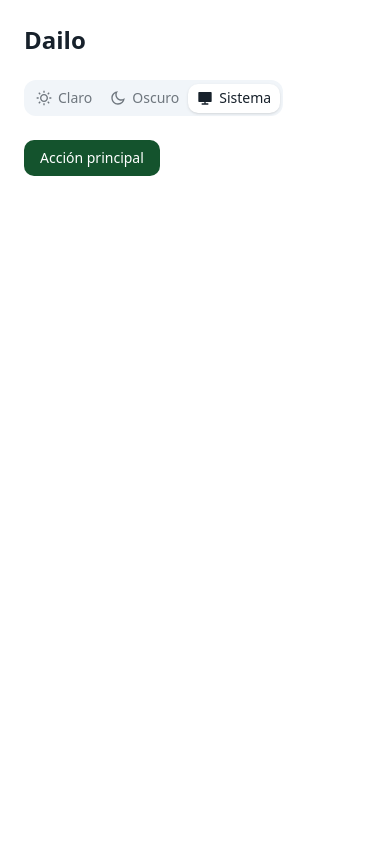
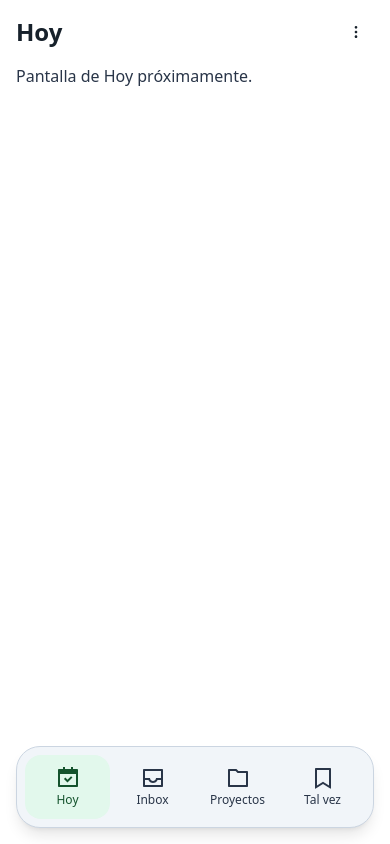
Before and after one commit to LucasNav6/Dailo., a React (Vite) app in the folder apps/frontend/: page /today in a window 390 px wide. Built offline with nearby package versions, Linux system fonts and the light colour scheme.

Commit message:
feat(issue-5): implement responsive app shell (#6)

```diff
--- a/apps/frontend/package.json
+++ b/apps/frontend/package.json
@@ -18,6 +18,7 @@
     "react": "^19.2.0",
     "react-day-picker": "^10.0.2",
     "react-dom": "^19.2.0",
+    "react-router": "^8.5.1",
     "tailwind-merge": "^3.3.0"
   },
   "devDependencies": {
--- a/apps/frontend/src/App.tsx
+++ b/apps/frontend/src/App.tsx
@@ -1,34 +1,21 @@
-import { RiComputerFill, RiComputerLine, RiMoonFill, RiMoonLine, RiSunFill, RiSunLine } from "@remixicon/react";
-import { Button } from "@/components/ui/button";
-import { Tabs, TabsList, TabsTrigger } from "@/components/ui/tabs";
+import { Navigate, Route, Routes } from "react-router";
 import { TooltipProvider } from "@/components/ui/tooltip";
-import { useTheme, type Theme } from "@/lib/theme";
-
-const options = [
-  { value: "light", label: "Claro", Line: RiSunLine, Fill: RiSunFill },
-  { value: "dark", label: "Oscuro", Line: RiMoonLine, Fill: RiMoonFill },
-  { value: "system", label: "Sistema", Line: RiComputerLine, Fill: RiComputerFill },
-] as const;
+import { AppShell } from "@/components/app-shell";
+import { PagePlaceholder } from "@/components/page-placeholder";
+import { allNav } from "@/lib/navigation";
 
 export default function App() {
-  const { theme, setTheme } = useTheme();
-
   return (
     <TooltipProvider>
-      <main className="flex min-h-svh flex-col items-start gap-6 p-6">
-        <h1 className="text-2xl font-semibold">Dailo</h1>
-        <Tabs value={theme} onValueChange={(value) => setTheme(value as Theme)}>
-          <TabsList>
-            {options.map(({ value, label, Line, Fill }) => (
-              <TabsTrigger key={value} value={value}>
-                {theme === value ? <Fill /> : <Line />}
-                {label}
-              </TabsTrigger>
-            ))}
-          </TabsList>
-        </Tabs>
-        <Button>Acción principal</Button>
-      </main>
+      <Routes>
+        <Route element={<AppShell />}>
+          <Route index element={<Navigate to="/today" replace />} />
+          {allNav.map(({ to, label }) => (
+            <Route key={to} path={to} element={<PagePlaceholder description={`Pantalla de ${label} próximamente.`} />} />
+          ))}
+          <Route path="*" element={<Navigate to="/today" replace />} />
+        </Route>
+      </Routes>
     </TooltipProvider>
   );
 }
--- /dev/null
+++ b/apps/frontend/src/components/app-shell.tsx
@@ -0,0 +1,53 @@
+import { useState } from "react";
+import { Link, Outlet, useLocation } from "react-router";
+import { RiMore2Fill } from "@remixicon/react";
+import { allNav, secondaryNav } from "@/lib/navigation";
+import { Button } from "@/components/ui/button";
+import {
+  DropdownMenu,
+  DropdownMenuContent,
+  DropdownMenuItem,
+  DropdownMenuTrigger,
+} from "@/components/ui/dropdown-menu";
+import { NavAside } from "@/components/nav-aside";
+import { NavDock } from "@/components/nav-dock";
+
+export function AppShell() {
+  const [collapsed, setCollapsed] = useState(false);
+  const { pathname } = useLocation();
+  const title = allNav.find((item) => pathname.startsWith(item.to))?.label ?? "Dailo";
+
+  return (
+    <div className="flex min-h-svh">
+      <NavAside collapsed={collapsed} onToggle={() => setCollapsed((value) => !value)} />
+      <div className="flex min-w-0 flex-1 flex-col">
+        <header className="flex h-16 items-center justify-between px-4 sm:px-6">
+          <h1 className="text-2xl font-semibold">{title}</h1>
+          <div className="lg:hidden">
+            <DropdownMenu>
+              <DropdownMenuTrigger asChild>
+                <Button variant="ghost" size="icon" aria-label="Más opciones">
+                  <RiMore2Fill aria-hidden />
+                </Button>
+              </DropdownMenuTrigger>
+              <DropdownMenuContent align="end" sideOffset={8} collisionPadding={16}>
+                {secondaryNav.map(({ to, label, Icon }) => (
+                  <DropdownMenuItem key={to} asChild>
+                    <Link to={to}>
+                      <Icon aria-hidden />
+                      {label}
+                    </Link>
+                  </DropdownMenuItem>
+                ))}
+              </DropdownMenuContent>
+            </DropdownMenu>
+          </div>
+        </header>
+        <main className="flex-1 px-4 pb-32 sm:px-6 lg:pb-6">
+          <Outlet />
+        </main>
+      </div>
+      <NavDock />
+    </div>
+  );
+}
--- /dev/null
+++ b/apps/frontend/src/components/nav-aside.tsx
@@ -0,0 +1,60 @@
+import { NavLink } from "react-router";
+import { RiLayoutLeftLine, RiLayoutRightLine } from "@remixicon/react";
+import { cn } from "@/lib/utils";
+import { primaryNav, secondaryNav, type NavItem } from "@/lib/navigation";
+import { Button } from "@/components/ui/button";
+import { Tooltip, TooltipContent, TooltipTrigger } from "@/components/ui/tooltip";
+
+function AsideLink({ to, label, Icon, ActiveIcon, collapsed }: NavItem & { collapsed: boolean }) {
+  return (
+    <Tooltip>
+      <TooltipTrigger asChild>
+        <NavLink to={to} aria-label={collapsed ? label : undefined} className={cn("nav-link", collapsed && "justify-center")}>
+          {({ isActive }) => (
+            <>
+              {isActive ? <ActiveIcon className="size-5" aria-hidden /> : <Icon className="size-5" aria-hidden />}
+              {!collapsed && label}
+            </>
+          )}
+        </NavLink>
+      </TooltipTrigger>
+      {collapsed && <TooltipContent side="right">{label}</TooltipContent>}
+    </Tooltip>
+  );
+}
+
+function AsideList({ items, collapsed, className }: { items: NavItem[]; collapsed: boolean; className?: string }) {
+  return (
+    <ul className={cn("space-y-0.5", className)}>
+      {items.map((item) => (
+        <li key={item.to}>
+          <AsideLink {...item} collapsed={collapsed} />
+        </li>
+      ))}
+    </ul>
+  );
+}
+
+export function NavAside({ collapsed, onToggle }: { collapsed: boolean; onToggle: () => void }) {
+  const ToggleIcon = collapsed ? RiLayoutRightLine : RiLayoutLeftLine;
+  const toggleLabel = collapsed ? "Expandir menú" : "Contraer menú";
+  return (
+    <aside className={cn("hidden shrink-0 flex-col bg-sidebar text-sidebar-foreground transition-[width] lg:flex", collapsed ? "w-18" : "w-64")}>
+      <div className={cn("flex h-16 items-center px-4", collapsed ? "justify-center" : "justify-between")}>
+        {!collapsed && <span className="text-xl font-semibold">Dailo</span>}
+        <Tooltip>
+          <TooltipTrigger asChild>
+            <Button variant="ghost" size="icon" onClick={onToggle} aria-expanded={!collapsed} aria-label={toggleLabel}>
+              <ToggleIcon aria-hidden />
+            </Button>
+          </TooltipTrigger>
+          <TooltipContent side={collapsed ? "right" : "bottom"}>{toggleLabel}</TooltipContent>
+        </Tooltip>
+      </div>
+      <nav aria-label="Navegación principal" className="flex flex-1 flex-col justify-between p-3">
+        <AsideList items={primaryNav} collapsed={collapsed} />
+        <AsideList items={secondaryNav} collapsed={collapsed} className="border-t border-sidebar-border pt-3" />
+      </nav>
+    </aside>
+  );
+}
--- /dev/null
+++ b/apps/frontend/src/components/nav-dock.tsx
@@ -0,0 +1,26 @@
+import { NavLink } from "react-router";
+import { primaryNav } from "@/lib/navigation";
+
+export function NavDock() {
+  return (
+    <nav
+      aria-label="Navegación principal"
+      className="fixed inset-x-4 bottom-[max(1rem,env(safe-area-inset-bottom))] z-40 mx-auto max-w-sm rounded-dock border border-sidebar-border bg-card p-2 shadow-lg lg:hidden"
+    >
+      <ul className="grid grid-cols-4">
+        {primaryNav.map(({ to, label, Icon, ActiveIcon }) => (
+          <li key={to}>
+            <NavLink to={to} className="nav-link min-h-16 flex-col justify-center gap-0.5 rounded-xl px-1 text-xs aria-[current=page]:text-primary">
+              {({ isActive }) => (
+                <>
+                  {isActive ? <ActiveIcon className="size-6" aria-hidden /> : <Icon className="size-6" aria-hidden />}
+                  {label}
+                </>
+              )}
+            </NavLink>
+          </li>
+        ))}
+      </ul>
+    </nav>
+  );
+}
--- /dev/null
+++ b/apps/frontend/src/components/page-placeholder.tsx
@@ -0,0 +1,3 @@
+export function PagePlaceholder({ description }: { description: string }) {
+  return <p className="text-muted-foreground">{description}</p>;
+}
--- a/apps/frontend/src/index.css
+++ b/apps/frontend/src/index.css
@@ -7,6 +7,7 @@
 /* Paleta neutral con acento menta (#A5F3C5) provisional */
 :root {
   --radius: 0.75rem;
+  --radius-dock: 1.5rem;
 
   --background: #ffffff;
   --foreground: #17212b;
@@ -24,7 +25,7 @@
   --secondary-foreground: #14532d;
 
   --muted: #f1f5f9;
-  --muted-foreground: #334155;
+  --muted-foreground: #293548;
 
   --accent: #e2f8ec;
   --accent-foreground: #14532d;
@@ -41,7 +42,7 @@
   --sidebar-primary-foreground: #ffffff;
   --sidebar-accent: #e2f8ec;
   --sidebar-accent-foreground: #14532d;
-  --sidebar-border: #94a3b8;
+  --sidebar-border: #cbd5e1;
   --sidebar-ring: #14532d;
 }
 
@@ -62,7 +63,7 @@
   --secondary-foreground: #f8fafc;
 
   --muted: #293241;
-  --muted-foreground: #b9c4d2;
+  --muted-foreground: #cbd5e1;
 
   --accent: #293241;
   --accent-foreground: #f8fafc;
@@ -79,7 +80,7 @@
   --sidebar-primary-foreground: #181c24;
   --sidebar-accent: #293241;
   --sidebar-accent-foreground: #f8fafc;
-  --sidebar-border: #64748b;
+  --sidebar-border: #293241;
   --sidebar-ring: #a5f3c5;
 }
 
@@ -89,6 +90,7 @@
   --radius-md: calc(var(--radius) - 2px);
   --radius-lg: var(--radius);
   --radius-xl: calc(var(--radius) + 4px);
+  --radius-dock: var(--radius-dock);
   --color-background: var(--background);
   --color-foreground: var(--foreground);
   --color-card: var(--card);
@@ -125,3 +127,61 @@
     @apply bg-background font-sans text-foreground antialiased transition-colors duration-200;
   }
 }
+
+@utility nav-link {
+  display: flex;
+  align-items: center;
+  gap: 0.75rem;
+  min-height: 2.5rem;
+  padding-inline: 0.75rem;
+  border-radius: var(--radius-lg);
+  font-size: 0.875rem;
+  color: var(--muted-foreground);
+  transition: background-color 180ms ease-out, color 180ms ease-out, transform 180ms ease-out;
+
+  &:hover {
+    background-color: color-mix(in oklab, var(--accent), transparent 50%);
+    color: var(--foreground);
+  }
+  &:focus-visible {
+    outline: 2px solid var(--ring);
+    outline-offset: -2px;
+  }
+  &:active {
+    transform: scale(0.96);
+  }
+  &[aria-current="page"] {
+    background-color: var(--accent);
+    color: var(--accent-foreground);
+  }
+  &[aria-current="page"] svg {
+    color: var(--primary);
+  }
+}
+
+@media (prefers-reduced-motion: reduce) {
+  *,
+  ::before,
+  ::after {
+    transition-duration: 0.01ms !important;
+    animation-duration: 0.01ms !important;
+  }
+}
+
+[data-slot="dropdown-menu-content"] {
+  border-color: var(--sidebar-border);
+  border-radius: var(--radius-lg);
+}
+
+[data-slot="dropdown-menu-item"] {
+  padding-block: 0.3125rem;
+  transition: background-color 180ms ease-out, color 180ms ease-out;
+
+  &:active {
+    background-color: color-mix(in oklab, var(--accent), var(--foreground) 12%);
+  }
+  &:focus-visible {
+    outline: 2px solid var(--ring);
+    outline-offset: -2px;
+  }
+}
--- /dev/null
+++ b/apps/frontend/src/lib/navigation.ts
@@ -0,0 +1,36 @@
+import {
+  RiBookmarkFill,
+  RiBookmarkLine,
+  RiCalendarCheckFill,
+  RiCalendarCheckLine,
+    RiDeleteBinFill,
+  RiDeleteBinLine,
+  RiFolderFill,
+  RiFolderLine,
+  RiInboxFill,
+  RiInboxLine,
+  RiSettings3Fill,
+  RiSettings3Line,
+  type RemixiconComponentType,
+} from "@remixicon/react";
+
+export type NavItem = {
+  to: string;
+  label: string;
+  Icon: RemixiconComponentType;
+  ActiveIcon: RemixiconComponentType;
+};
+
+export const primaryNav: NavItem[] = [
+  { to: "/today", label: "Hoy", Icon: RiCalendarCheckLine, ActiveIcon: RiCalendarCheckFill },
+  { to: "/inbox", label: "Inbox", Icon: RiInboxLine, ActiveIcon: RiInboxFill },
+  { to: "/projects", label: "Proyectos", Icon: RiFolderLine, ActiveIcon: RiFolderFill },
+  { to: "/someday", label: "Tal vez", Icon: RiBookmarkLine, ActiveIcon: RiBookmarkFill },
+];
+
+export const secondaryNav: NavItem[] = [
+  { to: "/trash", label: "Descartados", Icon: RiDeleteBinLine, ActiveIcon: RiDeleteBinFill },
+  { to: "/settings", label: "Configuración", Icon: RiSettings3Line, ActiveIcon: RiSettings3Fill },
+];
+
+export const allNav = [...primaryNav, ...secondaryNav];
--- a/apps/frontend/src/main.tsx
+++ b/apps/frontend/src/main.tsx
@@ -1,5 +1,6 @@
 import { StrictMode } from "react";
 import { createRoot } from "react-dom/client";
+import { BrowserRouter } from "react-router";
 import "./index.css";
 import App from "./App";
 import { ThemeProvider } from "@/lib/theme";
@@ -7,7 +8,9 @@ import { ThemeProvider } from "@/lib/theme";
 createRoot(document.getElementById("root")!).render(
   <StrictMode>
     <ThemeProvider>
-      <App />
+      <BrowserRouter>
+        <App />
+      </BrowserRouter>
     </ThemeProvider>
   </StrictMode>,
 );
```
Also changed, not shown: 1 other file (tests, documents, lock files or other folders).
